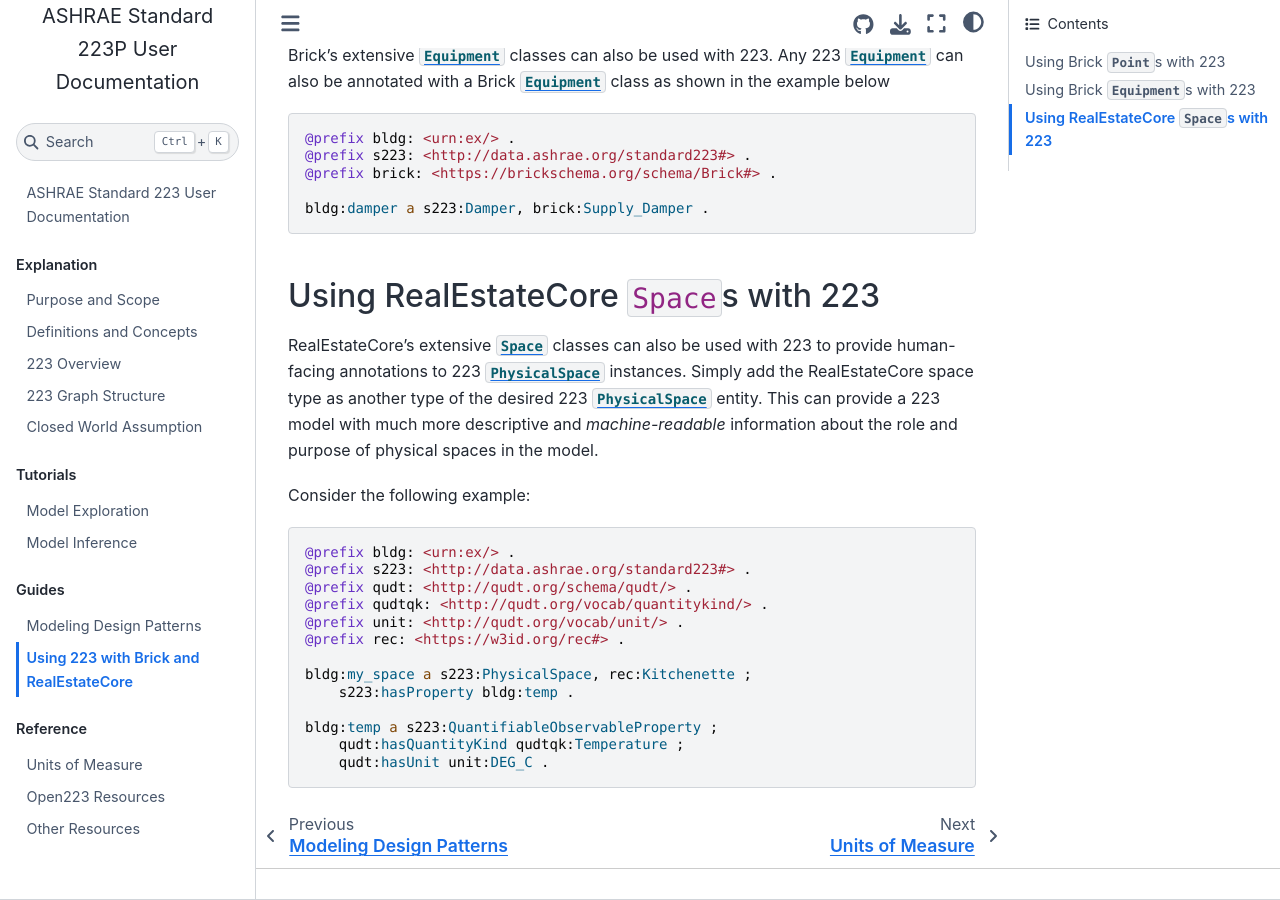
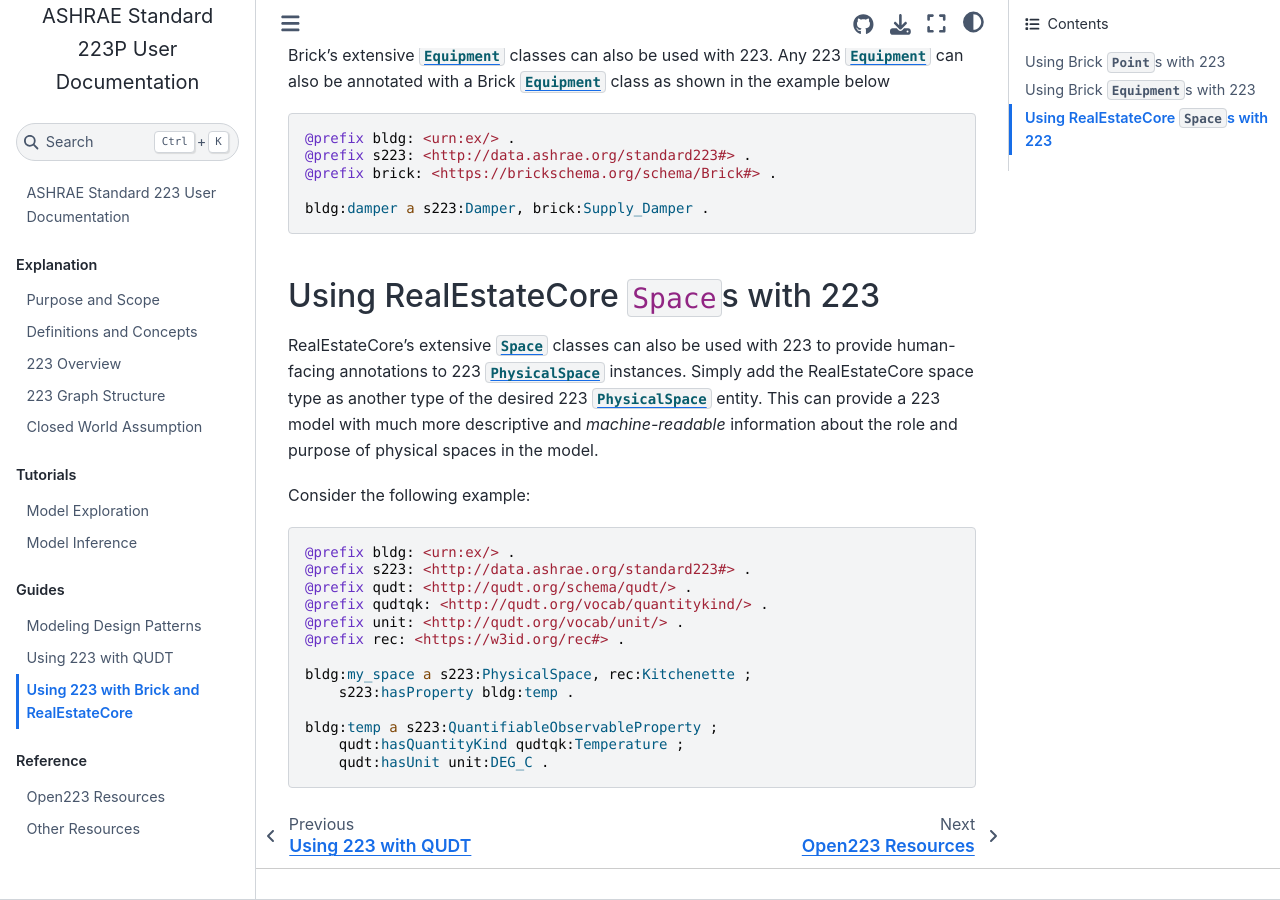
Before and after one commit to open223/docs.open223.info, a Jupyter Book: the page built from guides/brick-rec.md, in a window 1280 px wide and 900 px high, scrolled down 2086 px. Built offline with Jupyter Book 1.0.4 settings and Sphinx 7.4.7 and the Sphinx Book theme 1.1.4, drawn with Linux system fonts in a browser that asks for light colours.

Commit message:
Migrated QUDT documentation to Guides

```diff
--- a/_toc.yml
+++ b/_toc.yml
@@ -19,9 +19,9 @@
 - caption: Guides
   chapters:
   - file: guides/design-patterns.md
+  - file: guides/qudt.md
   - file: guides/brick-rec.md
 - caption: Reference
   chapters:
-  - file: reference/units_of_measure.md
   - file: reference/open223-resources.md
   - file: reference/other-resources.md
```
Also changed, not shown: guides/qudt.md (added, +16 -0 lines), reference/units_of_measure.md (deleted, +0 -6 lines), 2 other files.
